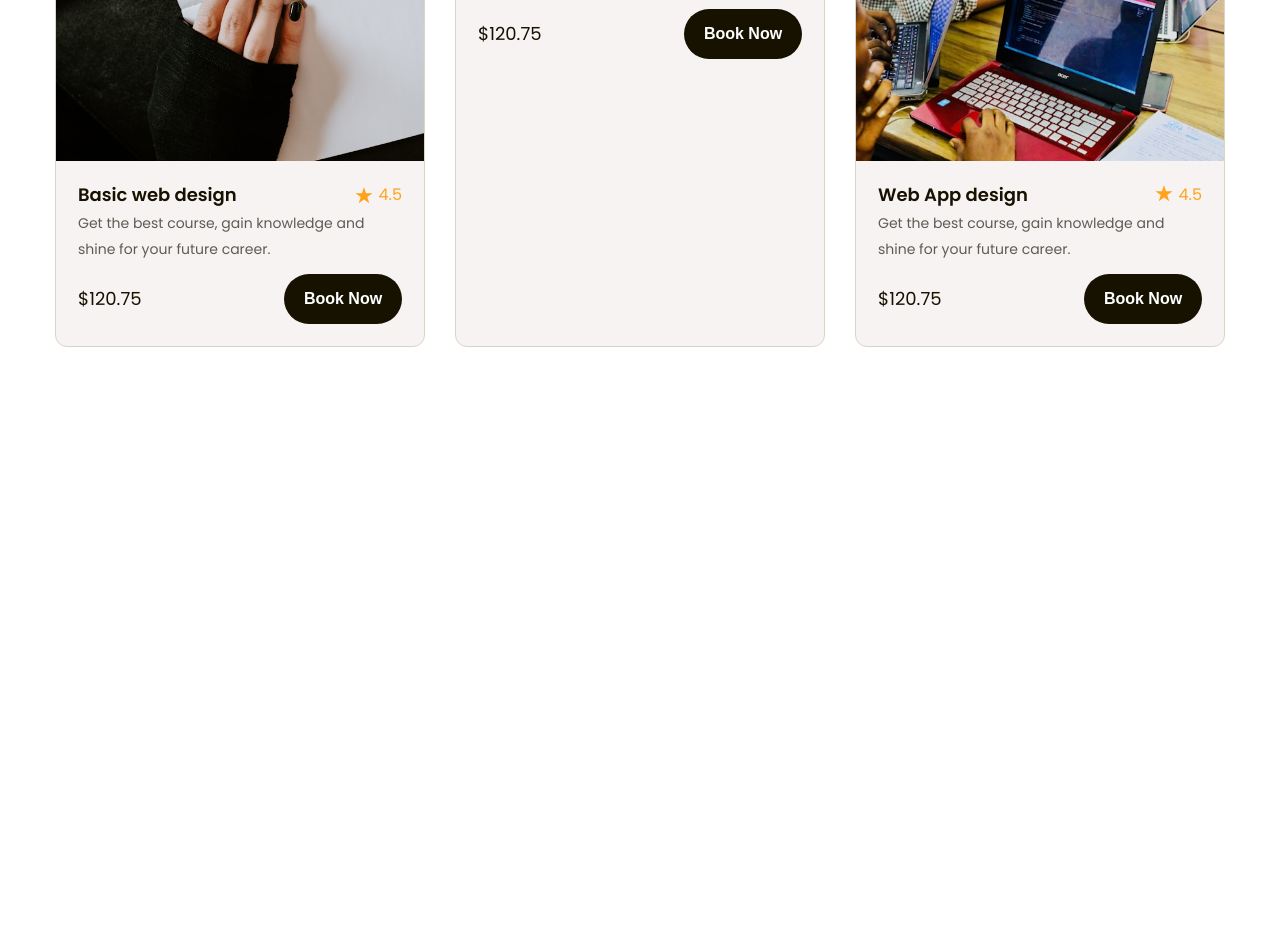
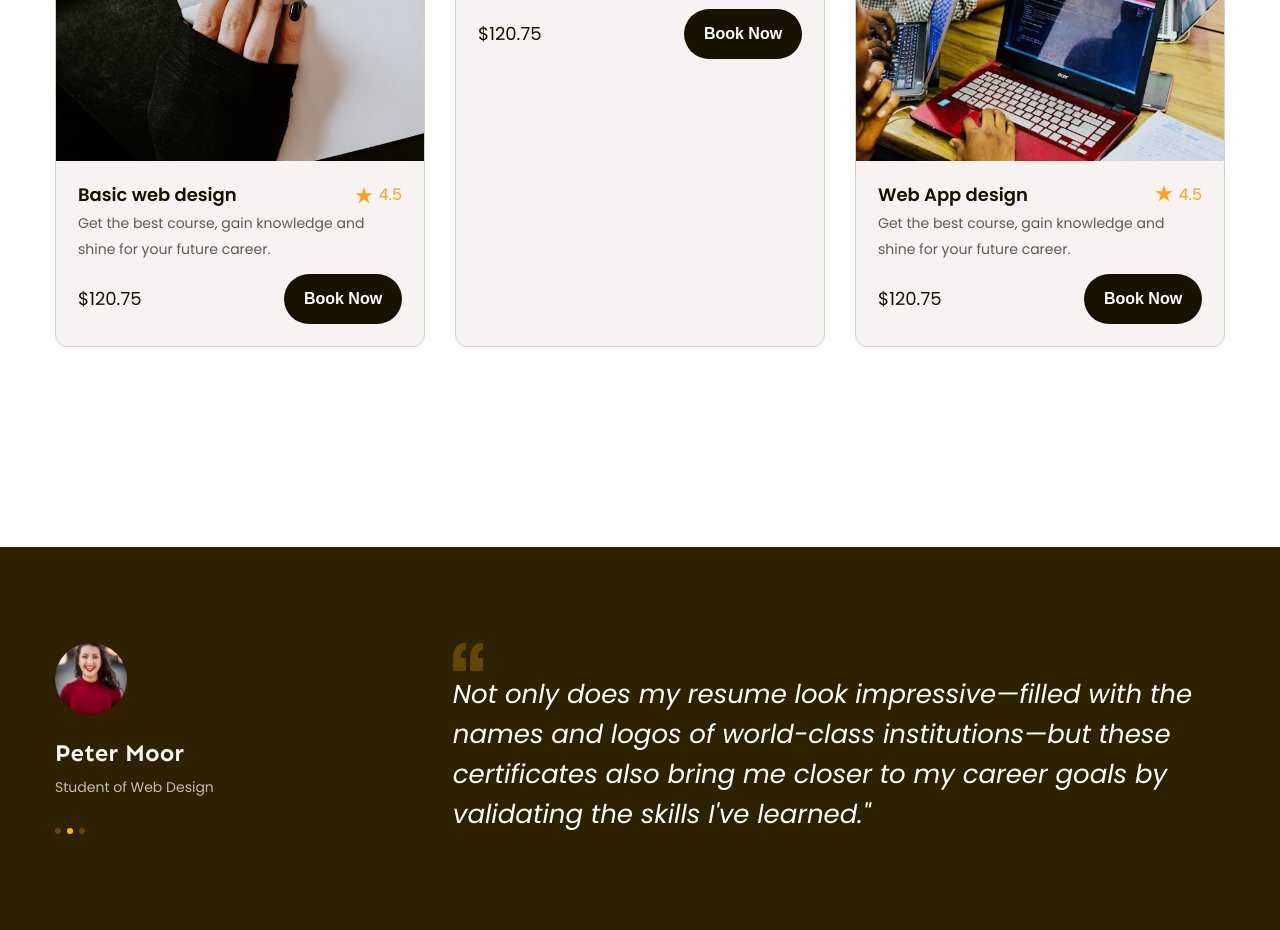
Before and after one commit to HungDev27/Duan_first, a plain HTML site: page index.html in a window 1280 px wide. Shown: the part 1400-2330 px from the top of the page. Before the commit the page ends 2000 px from the top, so only its background shows below. Drawn offline with Linux system fonts and the light colour scheme.

Commit message:
p8 feedback

```diff
--- a/assets/css/style.css
+++ b/assets/css/style.css
@@ -48,6 +48,12 @@ a {
   cursor: pointer;
   opacity: 0.8;
 }
+/* .line-clamp {
+  display: -webkit-box;
+  -webkit-line-clamp: var(--line-clamp, 1);
+  -webkit-box-orient: vertical;
+  overflow: hidden;
+} */
 /* ==================header============== */
 .header {
   background: #f9efd3;
@@ -298,6 +304,7 @@ a {
   border-radius: 12px 12px 0px 0px;
 }
 .popular .course-item {
+  flex: 1;
   border-radius: 12px;
   border: 1px solid #d8d2c7;
   background: #f7f3f3;
@@ -349,3 +356,60 @@ a {
 .popular .course-item .btn-book:hover {
   background: var(--primary-color);
 }
+/* ================feedback=================== */
+.feedback {
+  margin-top: 135px;
+  padding: 96px 0;
+  background: #2e2100;
+}
+.feedback-item {
+  display: flex;
+}
+.feedback-item .avatar {
+  width: 72px;
+  height: 72px;
+  border-radius: 50%;
+  object-fit: cover;
+}
+.feedback-item .info .member-name {
+  margin-top: 18px;
+  color: #f7f7f7;
+  font-family: var(--font-heading);
+  font-size: 2.4rem;
+  font-weight: 700;
+  line-height: 1.42; /* 141.667% */
+}
+.feedback-item .info .desc {
+  margin-top: 4px;
+  color: #bfbcb2;
+  font-size: 1.4rem;
+  font-weight: 400;
+  line-height: 1.86; /* 185.714% */
+}
+.feedback-item .dots {
+  display: flex;
+  margin-top: 28px;
+  gap: 6px;
+}
+.feedback-item .dot {
+  height: 6px;
+  width: 6px;
+  border-radius: 50%;
+  background: #634700;
+  cursor: pointer;
+}
+.feedback-item .dot.active {
+  background-color: var(--primary-color);
+  cursor: default;
+}
+.feedback-item .content {
+  width: 66%;
+  /* height: 14%; */
+  margin-left: auto;
+}
+.feedback-item blockquote {
+  color: #fff;
+  font-size: 2.6rem;
+  font-style: italic;
+  line-height: 1.54; /* 153.846% */
+}
--- a/index.html
+++ b/index.html
@@ -268,6 +268,44 @@
           </div>
         </div>
       </div>
+      <!-- feedback -->
+      <div class="feedback">
+        <div class="main-content">
+          <div class="feedback-list">
+            <div class="feedback-item">
+              <!-- khối trái -->
+              <div class="info">
+                <img
+                  src="./assets/img/avatar.jpg"
+                  alt="Peter Moor"
+                  class="avatar"
+                />
+                <p class="member-name">Peter Moor</p>
+                <p class="desc">Student of Web Design</p>
+                <div class="dots">
+                  <span class="dot"></span>
+                  <span class="dot active"></span>
+                  <span class="dot"></span>
+                </div>
+              </div>
+              <!-- khối phải -->
+              <div class="content">
+                <img
+                  src="./assets/img/open-quotes.svg"
+                  alt=""
+                  class="open-quotes"
+                />
+                <blockquote>
+                  Not only does my resume look impressive—filled with the names
+                  and logos of world-class institutions—but these certificates
+                  also bring me closer to my career goals by validating the
+                  skills I've learned."
+                </blockquote>
+              </div>
+            </div>
+          </div>
+        </div>
+      </div>
     </div>
   </body>
 </html>
```
Also changed, not shown: assets/img/avatar.jpg (added), assets/img/open-quotes.svg (added).
